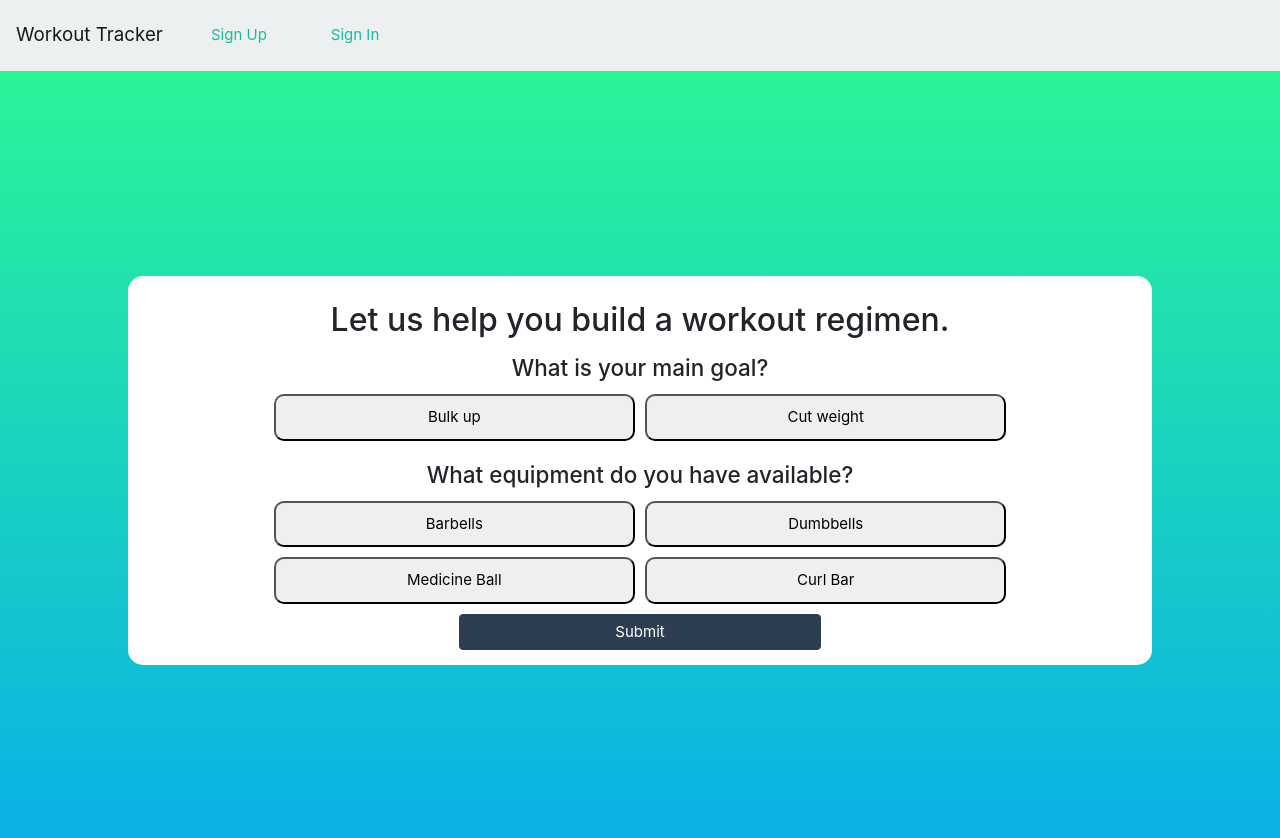
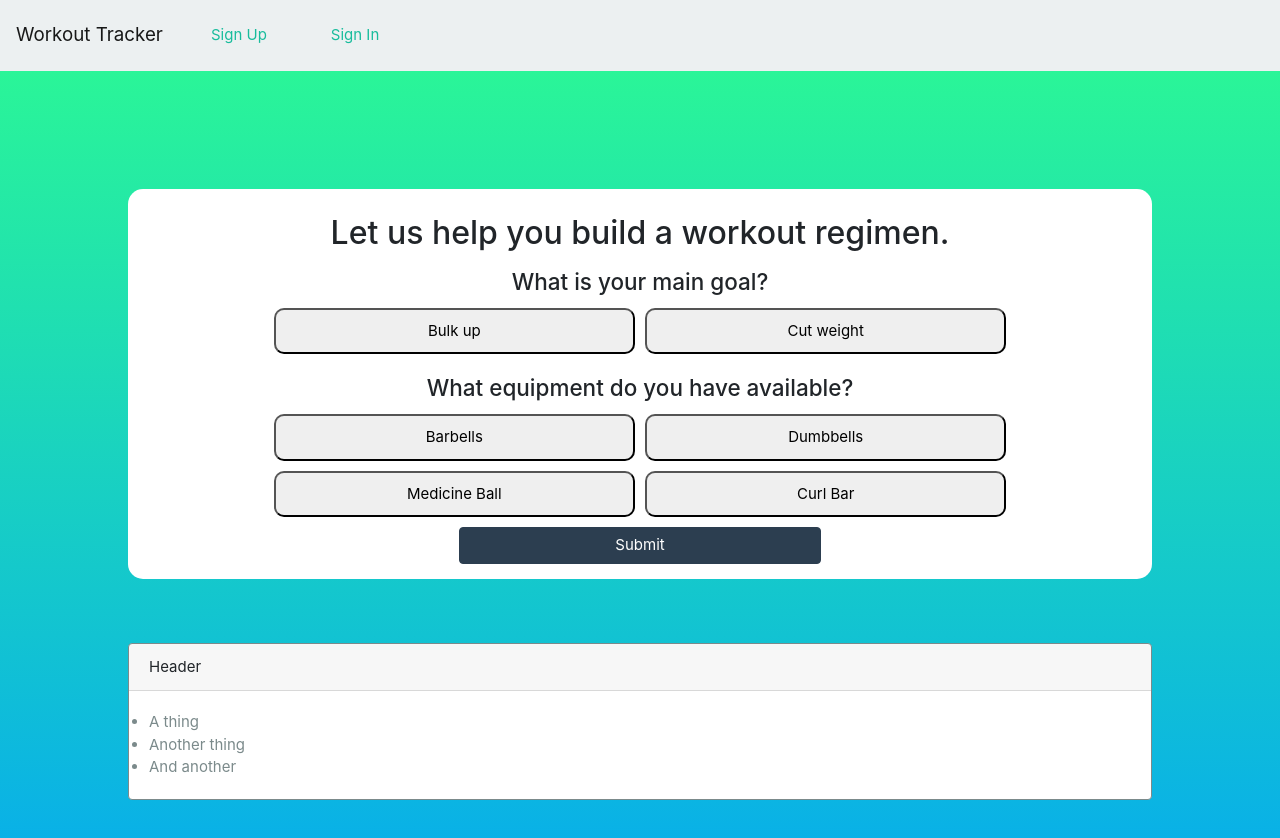
Before and after one commit to garrettmroberts/workout-planner, a React (Create React App) app in the folder client/: page /calendar in a window 1280 px wide. Shown: the top 838 px of the page. Built offline with nearby package versions, Linux system fonts and the light colour scheme; no server answers.

Commit message:
calendar card template built

```diff
--- /dev/null
+++ b/client/src/components/Card/index.js
@@ -0,0 +1,19 @@
+import React from "react";
+import "./style.css"
+
+function Card(props) {
+  return(
+    <div className="card border-dark mb-3">
+      <div className="card-header">Header</div>
+      <div className="card-body text-dark">
+        <ul className="list-group">
+          <li>A thing</li>
+          <li>Another thing</li>
+          <li>And another</li>
+        </ul>
+      </div>
+    </div>
+  )
+}
+
+export default Card;
--- /dev/null
+++ b/client/src/components/Card/style.css
@@ -0,0 +1,3 @@
+.card {
+  width: 80%;
+}
--- /dev/null
+++ b/client/src/components/WorkoutCalendar/index.js
@@ -0,0 +1,22 @@
+import React from "react";
+import axios from "axios";
+import Card from "../Card";
+
+function WorkoutCalendar() {
+
+  {axios.get("/api/users/5ea7861272cd772da6b106d5")
+    .then(user => {
+      const userCalendar = user.data.calendar;
+      console.log("USER CALENDAR: ", userCalendar);
+      // Return a card for each entry in the userCalendar
+    })
+    .catch(err => console.log(err));}
+
+    return(
+      <Card />
+    )
+
+
+}
+
+export default WorkoutCalendar;
--- a/client/src/pages/Calendar.js
+++ b/client/src/pages/Calendar.js
@@ -1,18 +1,19 @@
 import React, { useState } from 'react';
 import { useStoreContext } from "../utils/GlobalState";
-import "../components/GoalsForm";
+import GoalsForm from "../components/GoalsForm";
+import WorkoutCalendar from "../components/WorkoutCalendar";
 import "./calendar.css";
-import GoalsForm from '../components/GoalsForm';
 
 function Calendar(){
   const [formState, setFormState] =  useState({
     goals: "",
     equipment: []
   });
-  const [store] = useStoreContext();
+  // const [store] = useStoreContext();
   return(
     <div className="wrapper">
       <GoalsForm state={formState} setState={setFormState}/>
+      <WorkoutCalendar />
     </div>
   )
 };
```
